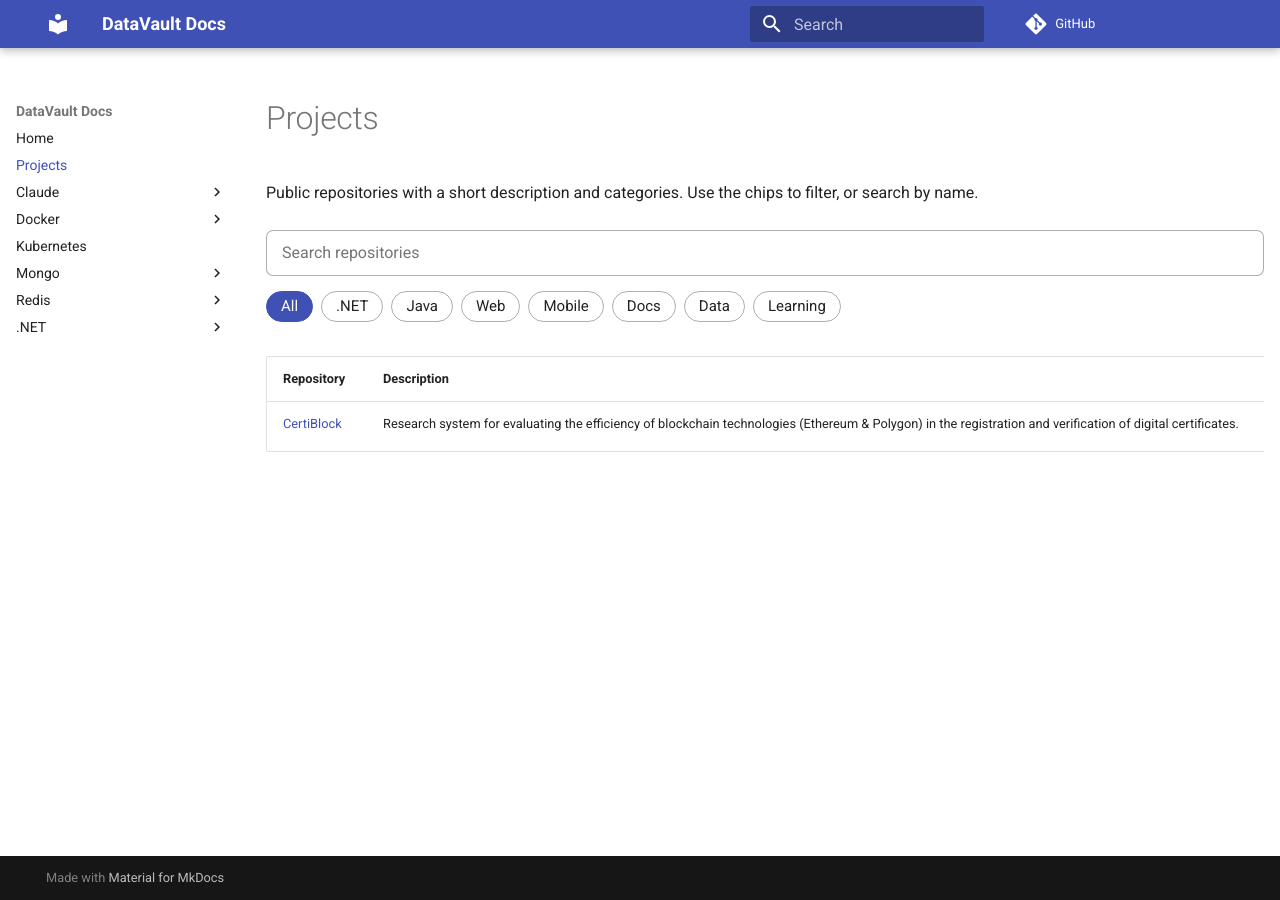
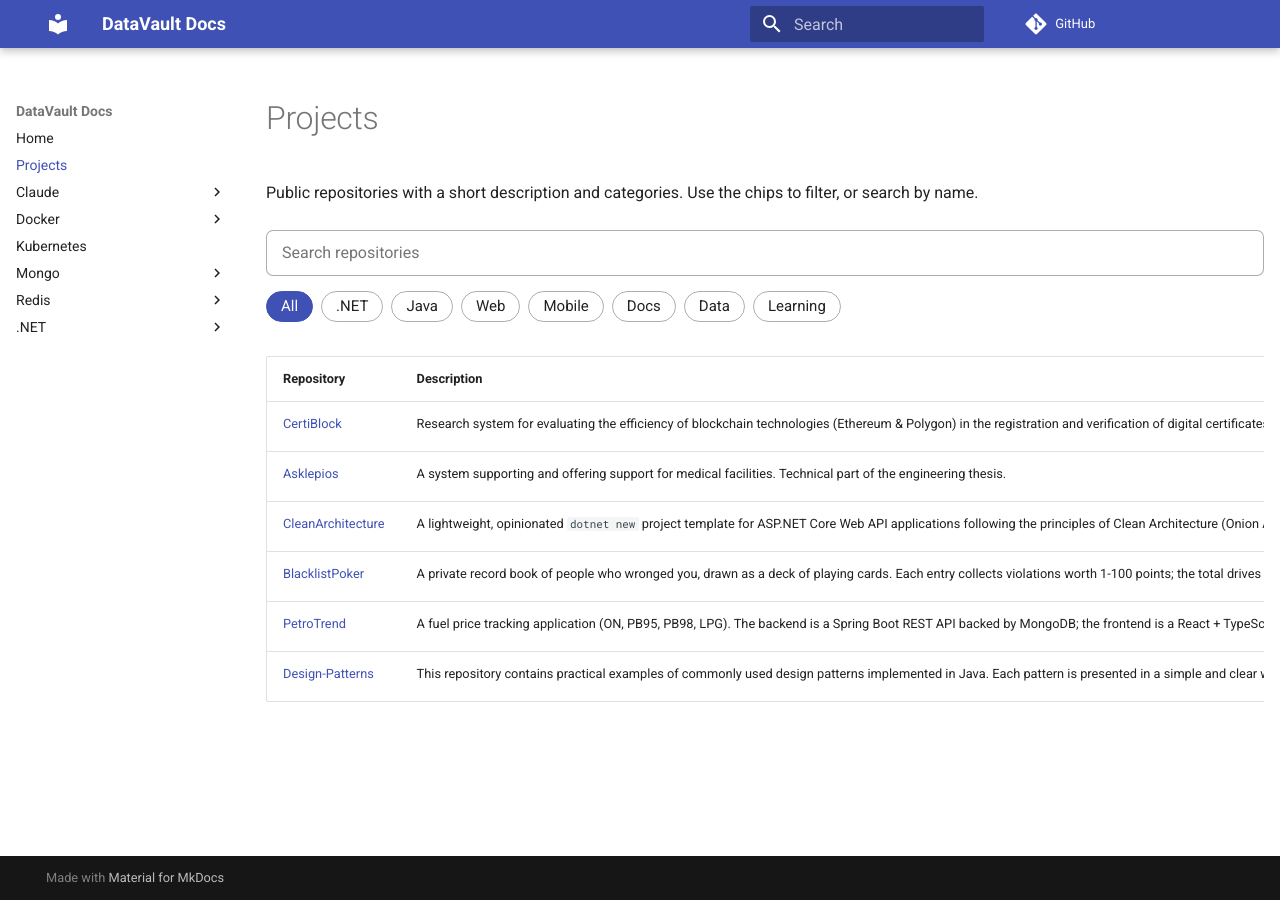
Before and after one commit to Kamil-Matusz/it_data_vault, an MkDocs documentation site: the page built from docs/projects/index.md, in a window 1280 px wide. Built offline with MkDocs 1.6.1 and Material for MkDocs 9.7.7, drawn with Linux system fonts in a browser that asks for light colours; comment, search, counter and statistics services are not loaded.

Commit message:
Project section

```diff
--- a/docs/projects/index.md
+++ b/docs/projects/index.md
@@ -54,6 +54,31 @@ data-search: extra words used by the search box
       <td>Research system for evaluating the efficiency of blockchain technologies (Ethereum &amp; Polygon) in the registration and verification of digital certificates.</td>
       <td><button type="button" class="repo-tag" data-filter="dotnet">.NET</button> <button type="button" class="repo-tag" data-filter="web">Web</button></td>
     </tr>
+    <tr class="repo-row" data-categories="dotnet" data-search="medical healthcare clinic hospital engineering thesis">
+      <td><a href="https://github.com/Kamil-Matusz/Asklepios">Asklepios</a></td>
+      <td>A system supporting and offering support for medical facilities. Technical part of the engineering thesis.</td>
+      <td><button type="button" class="repo-tag" data-filter="dotnet">.NET</button></td>
+    </tr>
+    <tr class="repo-row" data-categories="dotnet web" data-search="template dotnet new aspnet core web api clean onion architecture">
+      <td><a href="https://github.com/Kamil-Matusz/CleanArchitecture">CleanArchitecture</a></td>
+      <td>A lightweight, opinionated <code>dotnet new</code> project template for ASP.NET Core Web API applications following the principles of Clean Architecture (Onion Architecture).</td>
+      <td><button type="button" class="repo-tag" data-filter="dotnet">.NET</button> <button type="button" class="repo-tag" data-filter="web">Web</button></td>
+    </tr>
+    <tr class="repo-row" data-categories="dotnet web" data-search="blacklist poker playing cards deck suits violations points standings aspnet core cosmos db react spa jwt polish azure devops">
+      <td><a href="https://dev.azure.com/Awahir/BlacklistPoker">BlacklistPoker</a></td>
+      <td>A private record book of people who wronged you, drawn as a deck of playing cards. Each entry collects violations worth 1-100 points; the total drives the card's suit (♣ → ♦ → ♥ → ♠) and its place in your standings. ASP.NET Core 10 + Cosmos DB, React 19 SPA, JWT auth, Polish UI.</td>
+      <td><button type="button" class="repo-tag" data-filter="dotnet">.NET</button> <button type="button" class="repo-tag" data-filter="web">Web</button></td>
+    </tr>
+    <tr class="repo-row" data-categories="java web" data-search="fuel price tracking on pb95 pb98 lpg diesel petrol gas station spring boot rest api mongodb react typescript">
+      <td><a href="https://github.com/Kamil-Matusz/PetroTrend">PetroTrend</a></td>
+      <td>A fuel price tracking application (ON, PB95, PB98, LPG). The backend is a Spring Boot REST API backed by MongoDB; the frontend is a React + TypeScript UI styled after a roadside station price pylon.</td>
+      <td><button type="button" class="repo-tag" data-filter="java">Java</button> <button type="button" class="repo-tag" data-filter="web">Web</button></td>
+    </tr>
+    <tr class="repo-row" data-categories="java learning" data-search="design patterns gof creational structural behavioral oop examples">
+      <td><a href="https://github.com/Kamil-Matusz/Design-Patterns">Design-Patterns</a></td>
+      <td>This repository contains practical examples of commonly used design patterns implemented in Java. Each pattern is presented in a simple and clear way to help understand its structure, purpose, and use case.</td>
+      <td><button type="button" class="repo-tag" data-filter="java">Java</button> <button type="button" class="repo-tag" data-filter="learning">Learning</button></td>
+    </tr>
   </tbody>
 </table>
 </div>
```
